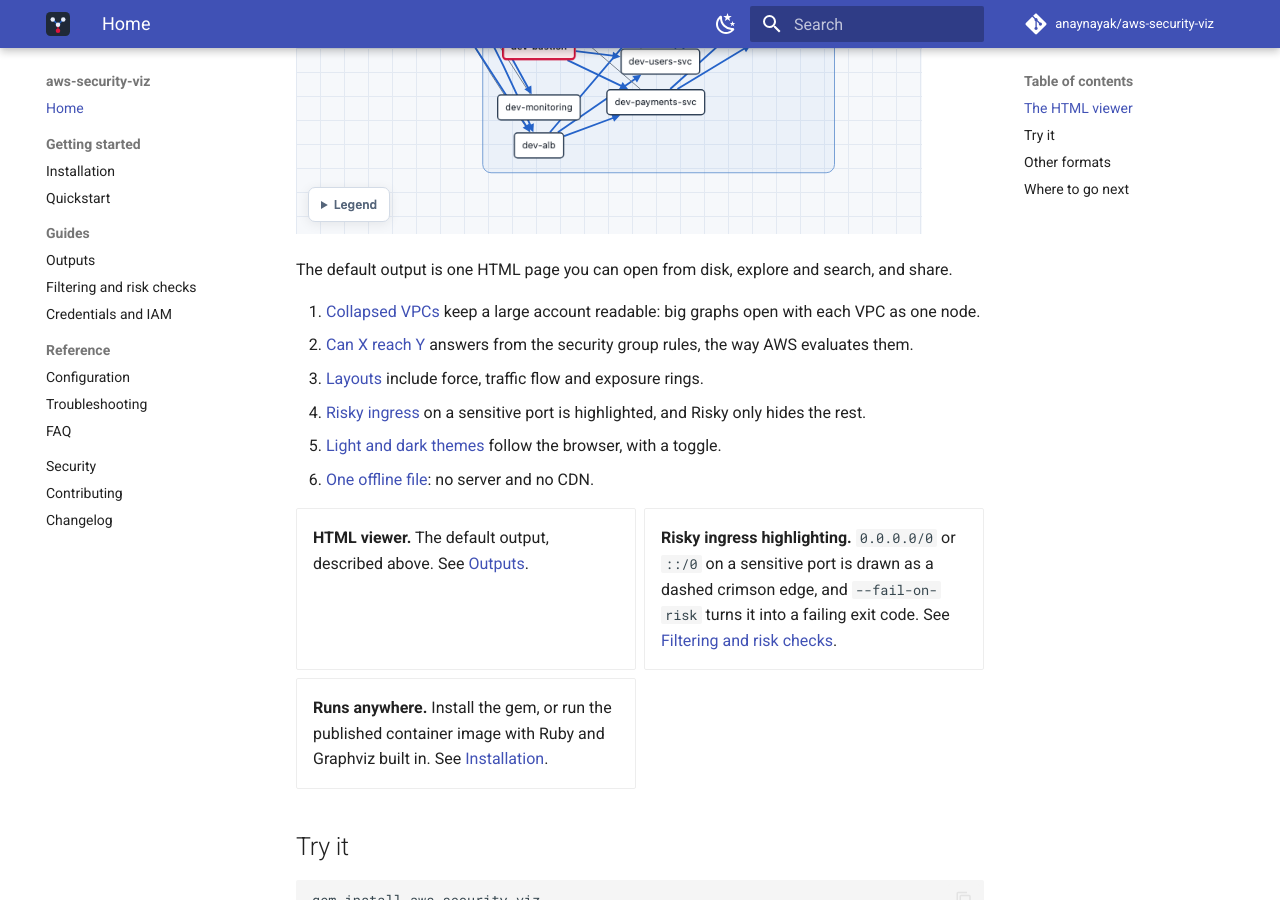
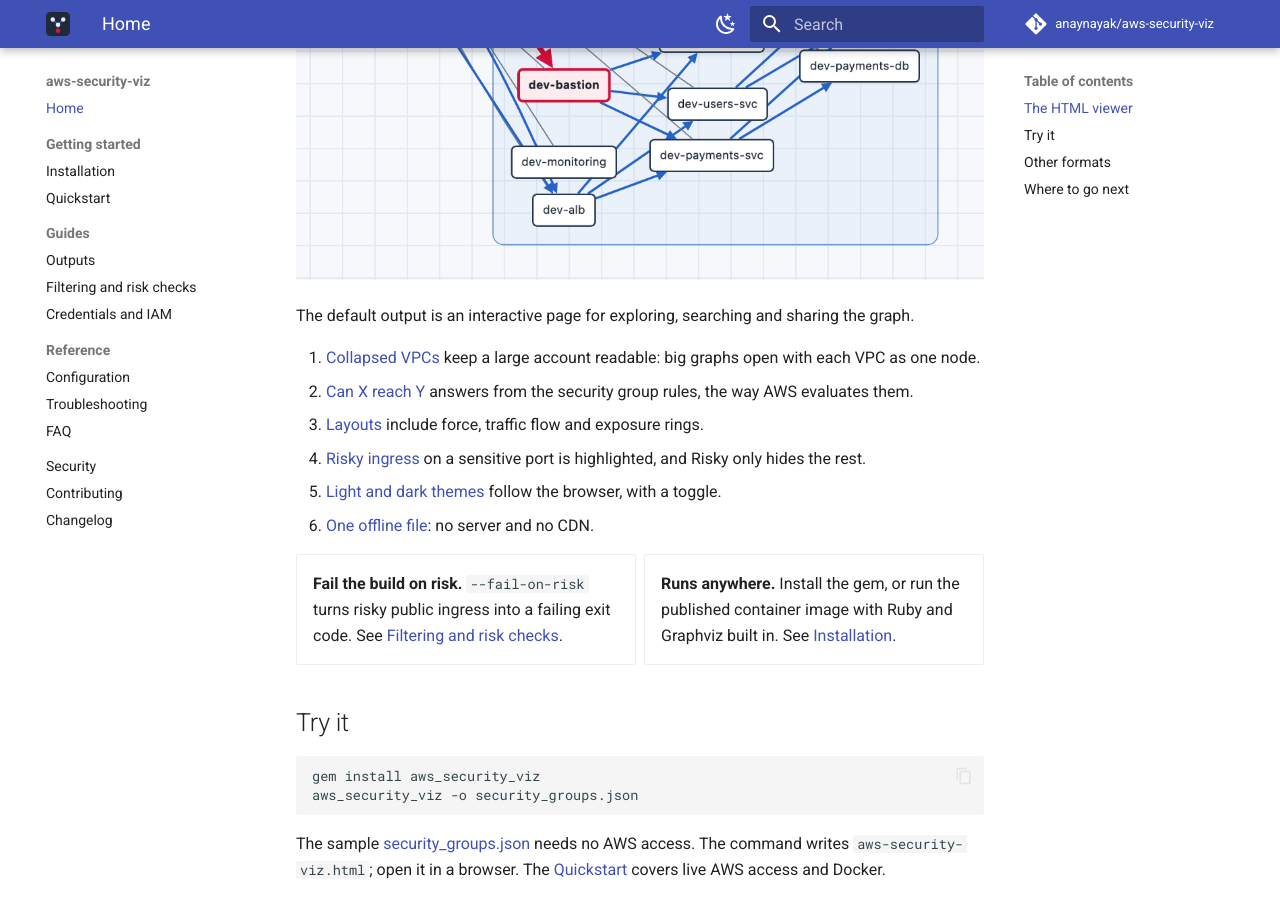
Before and after one commit to anaynayak/aws-security-viz, an MkDocs documentation site: the page built from docs/index.md, in a window 1280 px wide and 900 px high, scrolled down 625 px. Built offline with MkDocs 1.6.1 and Material for MkDocs 9.7.7, drawn with Linux system fonts in a browser that asks for light colours; comment, search, counter and statistics services are not loaded.

Commit message:
Docs: accurate hero alt text, 2x hero shots with a clean crop, trim repeated home page claims

```diff
--- a/docs/index.md
+++ b/docs/index.md
@@ -17,10 +17,10 @@
 
 ## The HTML viewer
 
-![HTML viewer in the light theme: three VPCs, their groups, the external peers and a thick red edge from 0.0.0.0/0 to a bastion group](assets/viewer-hero.png#only-light)
-![HTML viewer in the dark theme, zoomed to the dev VPC and the external peers](assets/viewer-hero-dark.png#only-dark)
+![HTML viewer in the light theme: the dev VPC and its groups, the public peers 0.0.0.0/0 and ::/0, and a thick red edge from 0.0.0.0/0 to the dev-bastion group](assets/viewer-hero.png#only-light)
+![HTML viewer in the dark theme: the dev VPC and its groups, the public peers 0.0.0.0/0 and ::/0, and a thick red edge from 0.0.0.0/0 to the dev-bastion group](assets/viewer-hero-dark.png#only-dark)
 
-The default output is one HTML page you can open from disk, explore and search, and share.
+The default output is an interactive page for exploring, searching and sharing the graph.
 
 1. [Collapsed VPCs](outputs.md#viewer-collapsing) keep a large account readable: big graphs open with each VPC as one node.
 2. [Can X reach Y](outputs.md#viewer-path) answers from the security group rules, the way AWS evaluates them.
@@ -31,9 +31,8 @@
 
 <div class="grid cards" markdown>
 
-1. **HTML viewer.** The default output, described above. See [Outputs](outputs.md#html-viewer).
-2. **Risky ingress highlighting.** `0.0.0.0/0` or `::/0` on a sensitive port is drawn as a dashed crimson edge, and `--fail-on-risk` turns it into a failing exit code. See [Filtering and risk checks](filtering-and-risk-checks.md).
-3. **Runs anywhere.** Install the gem, or run the published container image with Ruby and Graphviz built in. See [Installation](installation.md).
+1. **Fail the build on risk.** `--fail-on-risk` turns risky public ingress into a failing exit code. See [Filtering and risk checks](filtering-and-risk-checks.md).
+2. **Runs anywhere.** Install the gem, or run the published container image with Ruby and Graphviz built in. See [Installation](installation.md).
 
 </div>
 
```
Also changed, not shown: README.md (+5 -3 lines), docs/assets/viewer-hero-dark.png, docs/assets/viewer-hero.png, 1 other file.
